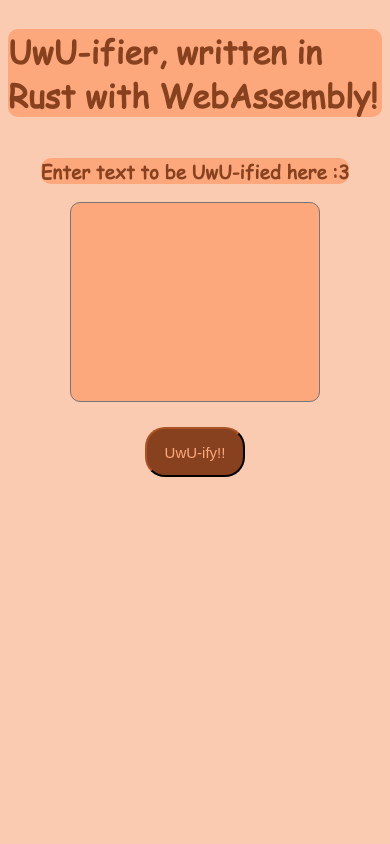
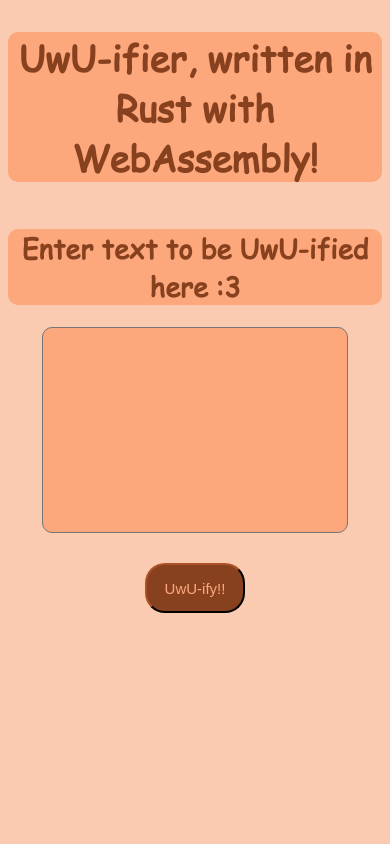
Before and after one commit to 0cr0wbar0/main, a PHP site: page /uwu.php in a window 390 px wide. Run offline with PHP 8.4, Linux system fonts and the light colour scheme.

Commit message:
Attempted to improve mobile version (again)

```diff
--- a/static/uwu_style.css
+++ b/static/uwu_style.css
@@ -21,7 +21,7 @@
 	background-color: #fca77c;
 	color: #87411e;
 	resize: none;
-	width: 250px;
+	width: 300px;
 	height: 200px;
 }
 
@@ -32,6 +32,7 @@
 .header {
 	background-color: #fca77c;
 	color: #87411e;
+	text-align: center;
 	border-radius: 10px;
 }
 
@@ -45,3 +46,13 @@
 .background {
 	background-color: #facab1;
 }
+
+@media (max-width: 680px) {
+	#text {
+		font-size: large;
+	}
+
+	.box {
+		font-size: large;
+	}
+}
--- a/uwu.php
+++ b/uwu.php
@@ -1,5 +1,6 @@
 <?php
 ?>
+<!doctype html>
 <html lang="en" class='background'>
 
 <head>
@@ -16,7 +17,7 @@
 
 <h1 class='header'>UwU-ifier, written in Rust with WebAssembly!</h1>
 
-<h3 class='header'>Enter text to be UwU-ified here :3</h3>
+<h2 class='header'>Enter text to be UwU-ified here :3</h2>
 
 <form method='POST'>
 	<textarea name='text' id='text'></textarea>
```
Also changed, not shown: static/homepage_style.css (+3 -4 lines).
